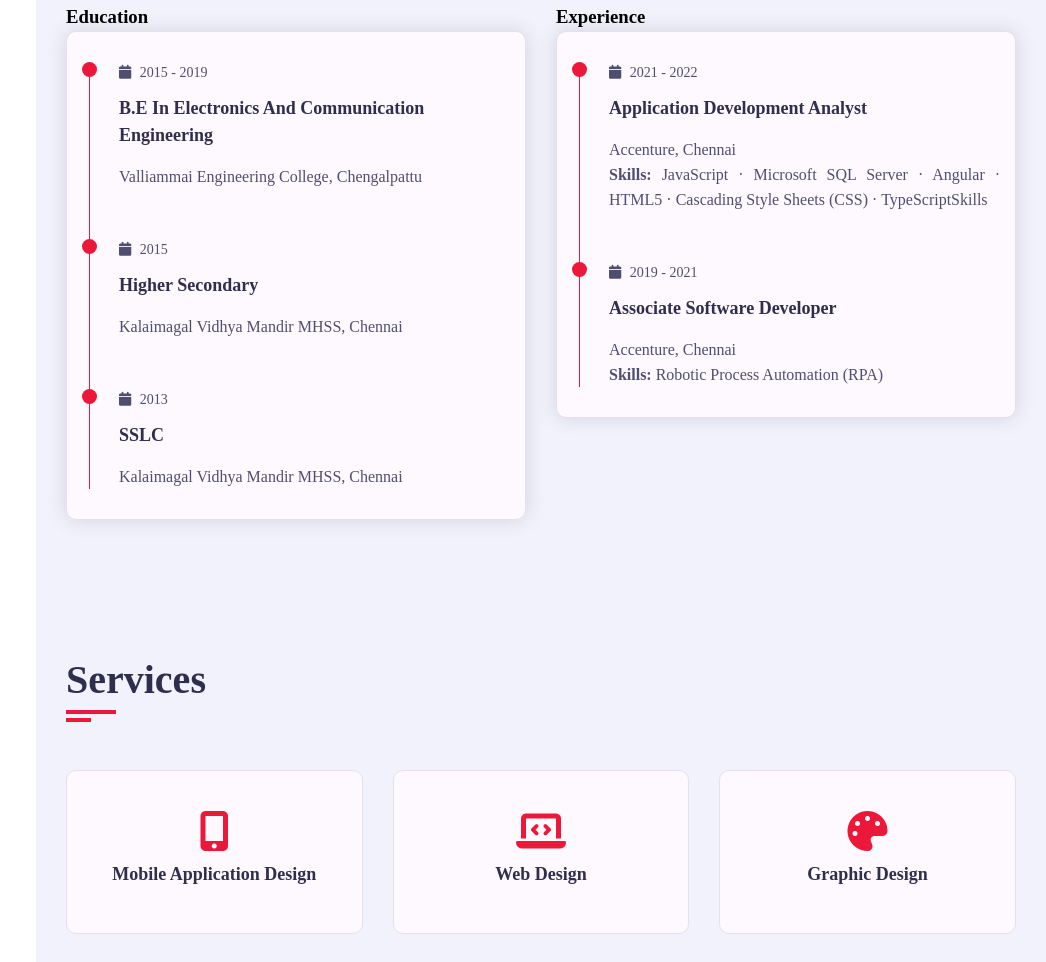
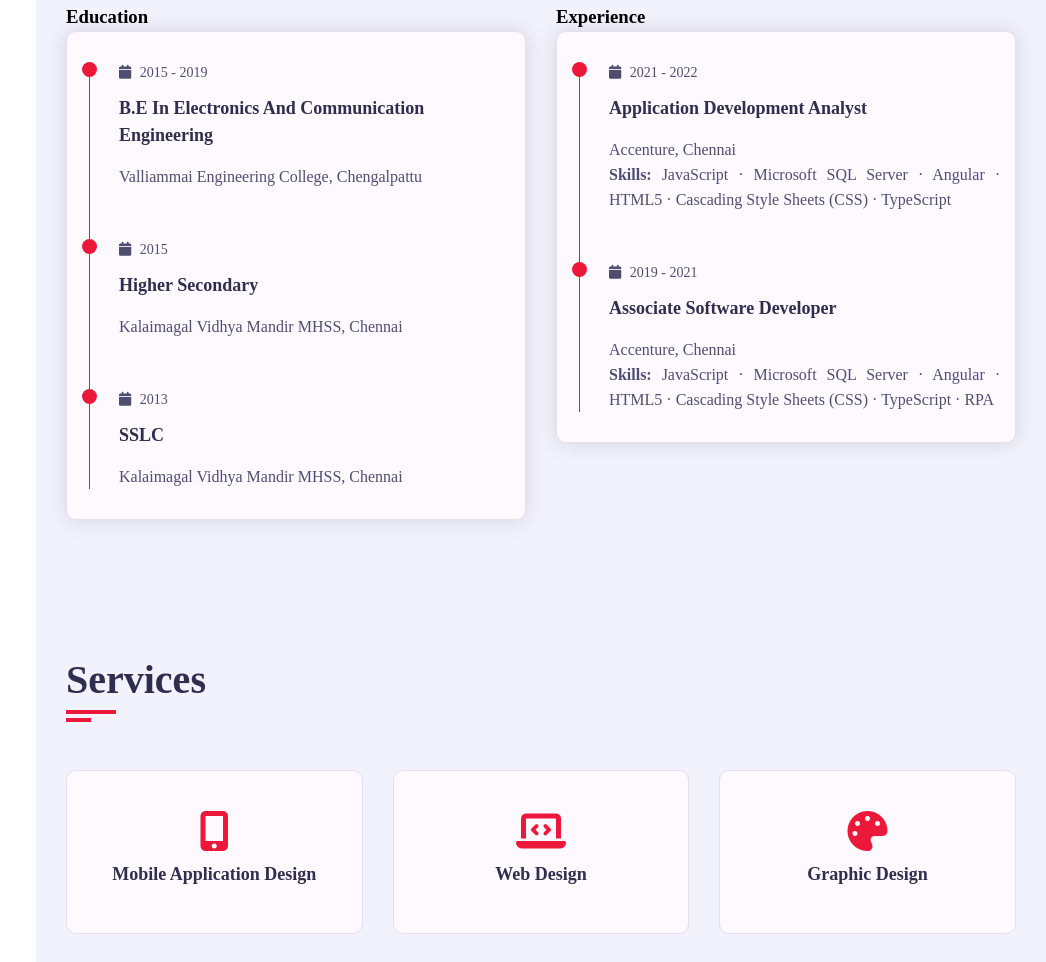
Before and after one commit to gunasekhar-dev/Personal-Portfolio, a website built with Parcel: page index.html in a window 1280 px wide. Shown: the part 1494-2456 px from the top of the page, without its empty margins (234-1280 px from the left). Built offline with nearby package versions, Linux system fonts and the light colour scheme; a web font is replaced by a local one.

Commit message:
commit 6th sep

```diff
--- a/index.html
+++ b/index.html
@@ -214,7 +214,7 @@
                           <h4 class="timeline-title">Application Development Analyst</h4>
                           <p class="timeline-text">Accenture, Chennai</p>
                           <p class="timeline-text"><span style="font-weight: bold;">Skills:</span> JavaScript ·
-                            Microsoft SQL Server · Angular · HTML5 · Cascading Style Sheets (CSS) · TypeScriptSkills</p>
+                            Microsoft SQL Server · Angular · HTML5 · Cascading Style Sheets (CSS) · TypeScript</p>
                         </div>
                         <div class="timeline-item">
                           <div class="circle-dot"></div>
@@ -223,8 +223,8 @@
                           </h3>
                           <h4 class="timeline-title">Associate Software Developer</h4>
                           <p class="timeline-text">Accenture, Chennai</p>
-                          <p class="timeline-text"><span style="font-weight: bold;">Skills:</span> Robotic Process
-                            Automation (RPA)</p>
+                          <p class="timeline-text"><span style="font-weight: bold;">Skills:</span> JavaScript ·
+                            Microsoft SQL Server · Angular · HTML5 · Cascading Style Sheets (CSS) · TypeScript · RPA</p>
                         </div>
                         <!-- <div class="timeline-item">
                           <div class="circle-dot"></div>
```
